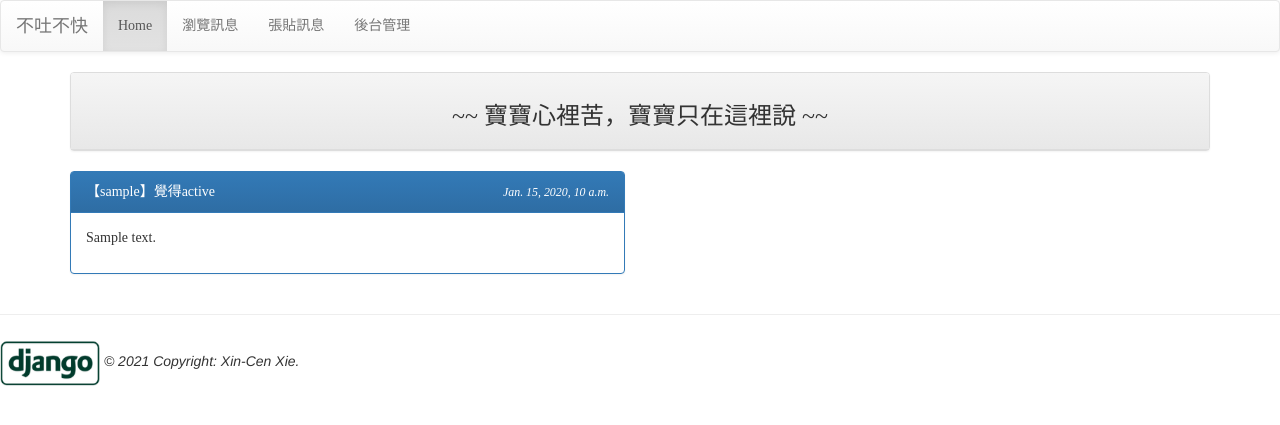
After one commit to kitty88825/django-16-lessons, a Django app: page /list/ in a window 1280 px wide. The commit adds this page. Shown: the top 425 px of the page. Run offline with Django 3.2, Linux system fonts and the light colour scheme; tables that the repository leaves empty hold one stand-in row (values such as "Sample post"); some libraries are stand-ins or nearby versions.

Commit message:
8.2.1 使用 POST 傳遞表單資料

```diff
--- a/ch08www/ch08www/urls.py
+++ b/ch08www/ch08www/urls.py
@@ -16,11 +16,13 @@ Including another URLconf
 from django.contrib import admin
 from django.urls import path
 
-from mysite.views import index
+from mysite.views import index, listing, posting
 
 
 urlpatterns = [
     path('admin/', admin.site.urls),
     path('', index),
     path('<int:pid>/<str:del_pass>', index),
+    path('list/', listing),
+    path('post/', posting),
 ]
--- a/ch08www/mysite/views.py
+++ b/ch08www/mysite/views.py
@@ -34,3 +34,30 @@ def index(request, pid=None, del_pass=None):
         message = f'成功儲存！請記得你的編輯密碼[{user_pass}]!訊息須經審查後才會顯示。'
 
     return render(request, 'index.html', locals())
+
+
+def listing(request):
+    posts = Post.objects.filter(enabled=True).order_by('-pub_time')[:150]
+    moods = Mood.objects.all()
+
+    return render(request, 'listing.html', locals())
+
+
+def posting(request):
+    moods = Mood.objects.all()
+    try:
+        user_id = request.POST['user_id']
+        user_pass = request.POST['user_pass']
+        user_post = request.POST['user_post']
+        user_mood = request.POST['mood']
+    except:
+        user_id = None
+        message = '如要張貼訊息，則每一個欄位都要填...'
+
+    if user_id != None:
+        mood = Mood.objects.get(status=user_mood)
+        post = Post.objects.create(mood=mood, nickname=user_id, del_pass=user_pass, message=user_post)
+        post.save()
+        message = f'成功儲存！請記得你的編輯密碼[{user_pass}]!訊息須經審查後才會顯示。'
+
+    return render(request, 'posting.html', locals())
--- a/ch08www/templates/header.html
+++ b/ch08www/templates/header.html
@@ -9,6 +9,8 @@
 
     <ul class="nav navbar-nav">
       <li class="active"><a href="/">Home</a></li>
+      <li><a href="/list">瀏覽訊息</a></li>
+      <li><a href="/post">張貼訊息</a></li>
       <li><a href="/admin">後台管理</a></li>
     </ul>
   </div>
--- /dev/null
+++ b/ch08www/templates/listing.html
@@ -0,0 +1,38 @@
+<!-- listing.html (ch08www project) -->
+{% extends "base.html" %}
+{% block title %}我有話要說{% endblock title %}
+{% block content %}
+  <div class="container">
+    <div class="row">
+      <div class="col-md-12">
+        <div class="panel panel-default">
+          <div class="panel-heading" align=center>
+            <h3>~~ 寶寶心裡苦，寶寶只在這裡說 ~~</h3>
+          </div>
+        </div>
+      </div>
+    </div>
+
+    <div class="row">
+      {% for p in posts %}
+        <div class="col-sm-12 col-md-6">
+          <div class='panel {% cycle "panel-primary" "panel-info" "panel-warning" "panel-success" %}'>
+            <div class="panel-heading">
+              <table width="100%">
+                <tr>
+                  <td>
+                    【{{ p.nickname }}】覺得{{ p.mood }}
+                  </td>
+                  <td align=right>
+                    <i><small>{{ p.pub_time }}</small></i>
+                  </td>
+                </tr>
+              </table>
+            </div>
+            <div class="panel-body">{{ p.message | linebreaks }}</div>
+          </div>
+        </div>
+      {% endfor %}
+    </div>
+  </div>
+{% endblock %}
```
Also changed, not shown: ch08www/templates/posting.html (added, +27 -0 lines).
